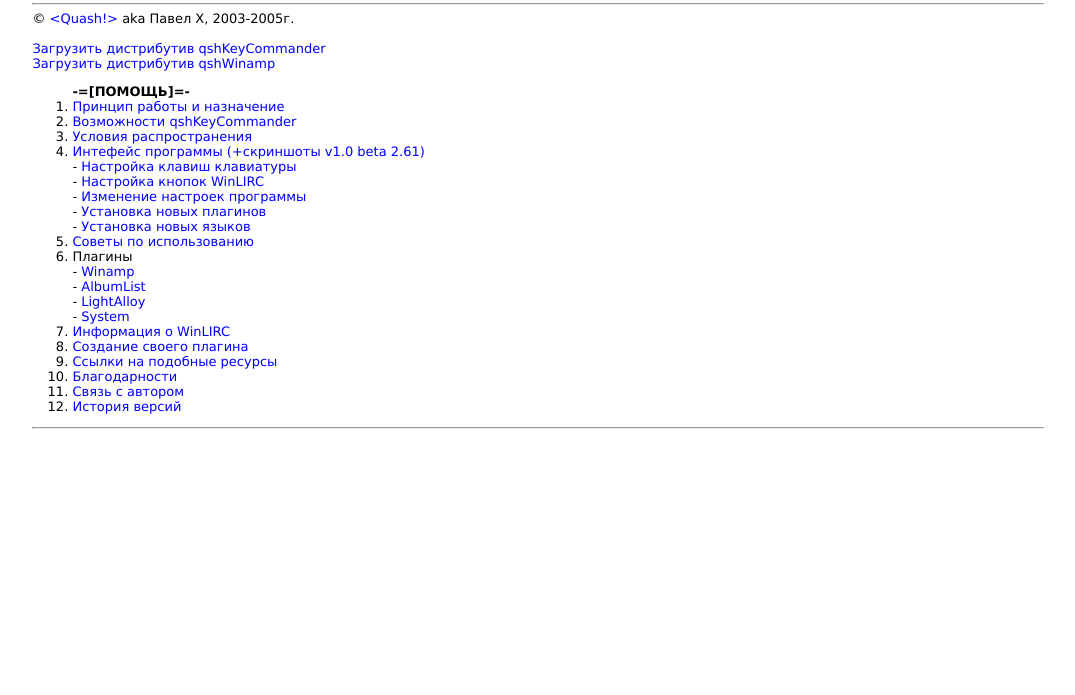
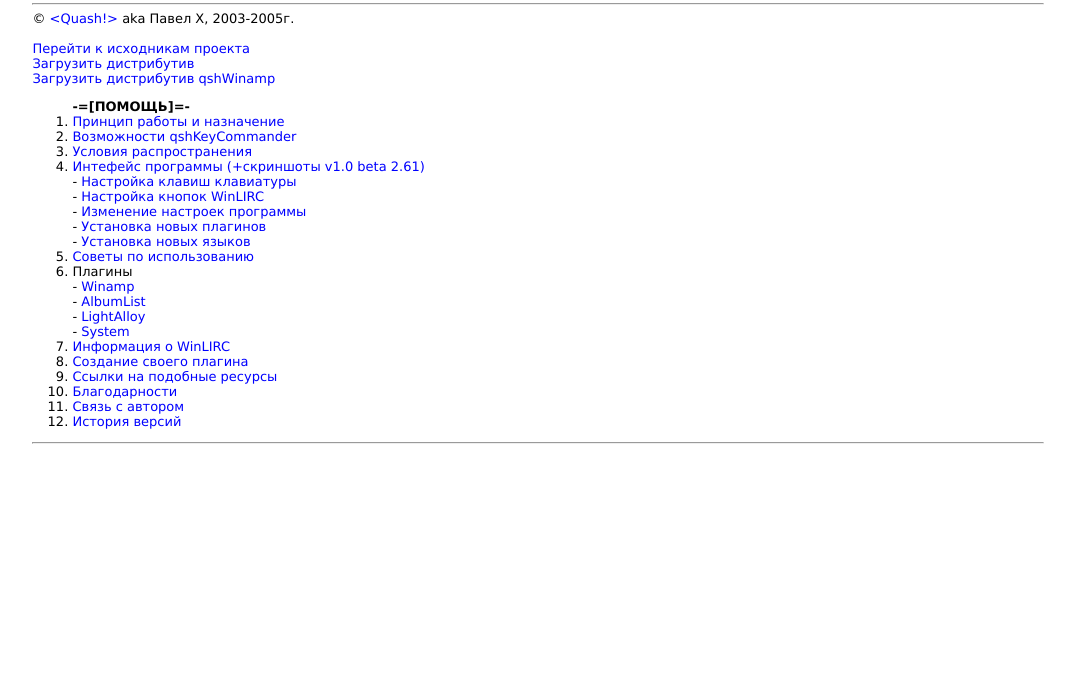
Before and after one commit to PavelQuash/qkc, a plain HTML site: page index.html in a window 1280 px wide. Shown: the part 105-800 px from the top of the page, without its empty margins (102-1177 px from the left). Drawn offline with Linux system fonts and the light colour scheme.

Commit message:
Add link to project sources

```diff
--- a/index.html
+++ b/index.html
@@ -27,7 +27,9 @@ A:HOVER  {COLOR:#FF0000; TEXT-DECORATION:UNDERLINE;}
 &copy; <A HREF="http://qshzone.ru">&lt;Quash!&gt;</A> aka Павел Х, 2003-2005г.
 <BR>
 <BR>
-<A HREF="download/qshKeyCommander_bin.zip">Загрузить дистрибутив qshKeyCommander</A>
+<A HREF="https://github.com/PavelQuash/qkc">Перейти к исходникам проекта</A>
+<BR>
+<A HREF="download/qshKeyCommander_bin.zip">Загрузить дистрибутив</A>
 <BR>
 <A HREF="download/qshWinamp_bin.zip" title="AlbumList plugin, ZD Music skin">Загрузить дистрибутив qshWinamp</A>
 <BR>
```
